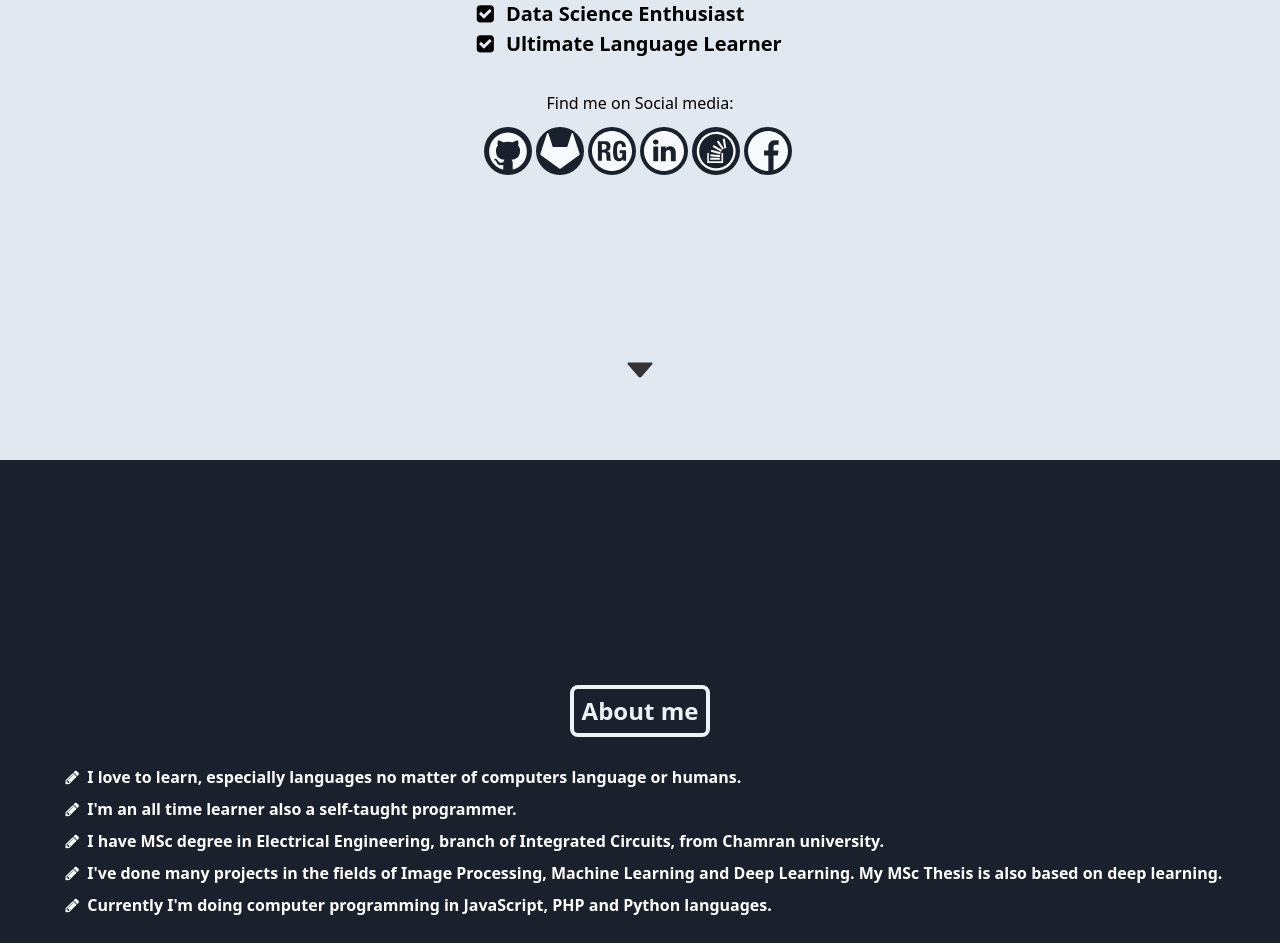
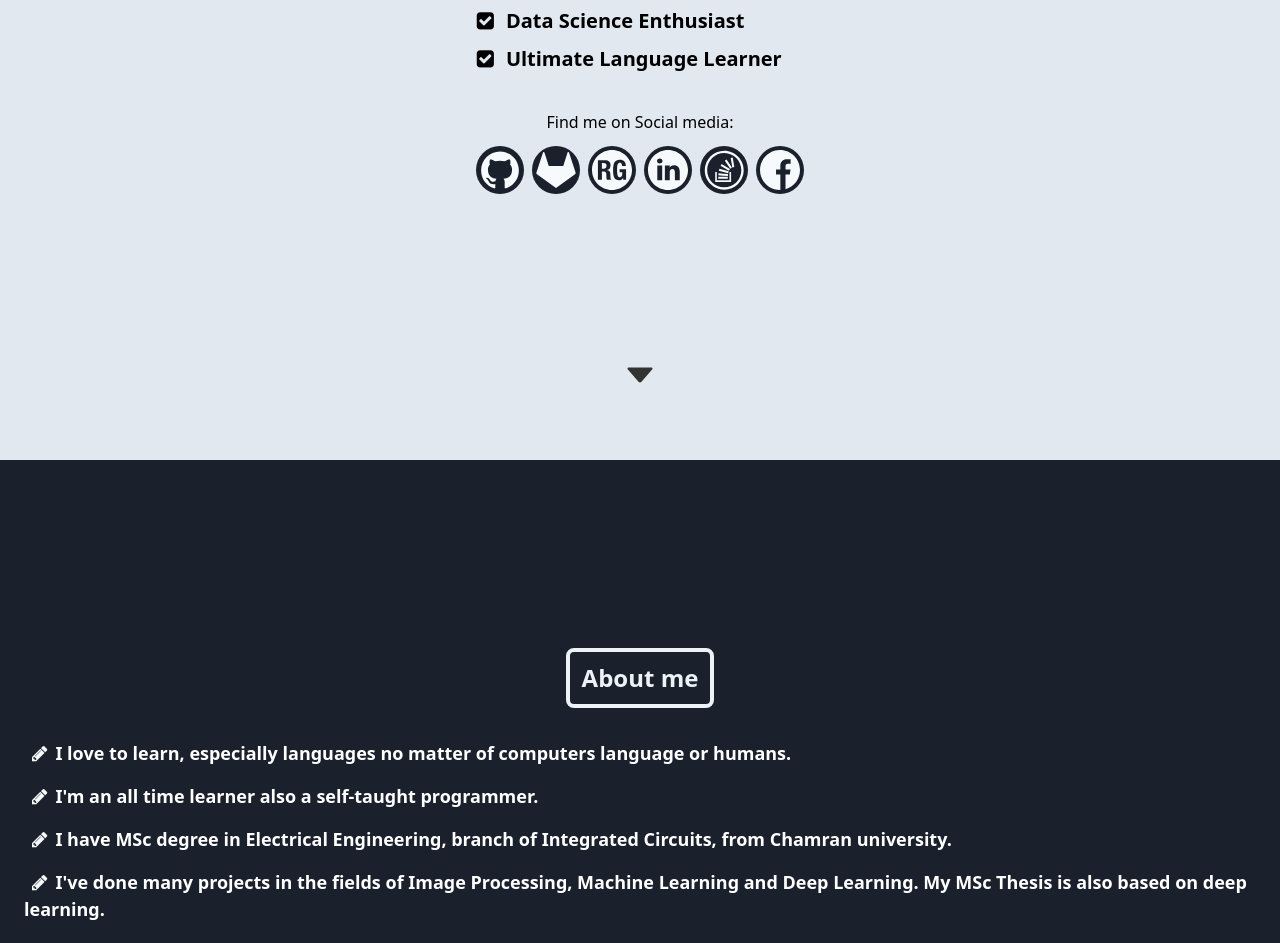
Before and after one commit to FarnaamSamadi/resume, a React (Create React App) app: page / in a window 1280 px wide. Shown: the part 420-1363 px from the top of the page. Built offline with nearby package versions, Linux system fonts and the light colour scheme.

Commit message:
Finish sm design

```diff
--- a/src/components/about.jsx
+++ b/src/components/about.jsx
@@ -20,16 +20,19 @@ const About = ({ lan }) => {
           className="flex flex-col justify-center items-center"
           style={{ flexGrow: 5 }}
         >
-          <h2 className="text-2xl font-bold mt-3 mb-6 border-4 rounded-lg py-1 px-2 w-28 text-gray-200 bg-gray-900 border-gray-200">
+          <h2 className="text-xl font-bold mt-3 mb-6 border-4 rounded-lg py-1 px-2 w-28 sm:py-2 sm:px-3 sm:text-2xl text-gray-200 bg-gray-900 border-gray-200">
             {about[lan].title}
           </h2>
           <div
             className={
-              lan === "fa" ? "text-right direction-rtl px-4" : "text-left px-4"
+              lan === "fa" ? "text-right direction-rtl px-6" : "text-left px-6"
             }
           >
             {Object.keys(about[lan].info).map(line => (
-              <p key={line} className="text-white font-semibold py-1">
+              <p
+                key={line}
+                className="text-white font-semibold py-1 sm:py-2 sm:text-lg"
+              >
                 <i
                   className="fa fa-pencil mx-2 text-gray-100"
                   aria-hidden="true"
--- a/src/components/introduction.jsx
+++ b/src/components/introduction.jsx
@@ -26,7 +26,9 @@ class Introduction extends Component {
               {mainInfo[lan].partThree.map(i => (
                 <div
                   key={i}
-                  className={lan === "fa" ? "text-right" : "text-left"}
+                  className={
+                    lan === "fa" ? "text-right sm:py-1" : "text-left sm:py-1"
+                  }
                 >
                   <i className="fa fa-check-square mx-3" aria-hidden="true"></i>
                   {i}
--- a/src/components/navItem.jsx
+++ b/src/components/navItem.jsx
@@ -9,7 +9,8 @@ const NavItem = ({ to, itemName }) => {
     "font-semibold",
     "px-2",
     "rounded",
-    "hover:bg-gray-700"
+    "hover:bg-gray-700",
+    "sm:text-lg"
   ];
 
   return (
--- a/src/components/navbar.jsx
+++ b/src/components/navbar.jsx
@@ -84,7 +84,7 @@ const Navbar = ({ onLanguageChange, lan, isOpen, toggleDropdown }) => {
         <div className=" cursor-pointer block px-2 mt-2 rounded hover:bg-gray-700 ">
           <button
             onClick={onLanguageChange}
-            className="font-semibold focus:outline-none"
+            className="font-semibold focus:outline-none sm:text-lg"
           >
             {lan === "en" ? "Change Language" : "عوض کردن زبان"}
           </button>
--- a/src/components/skill.jsx
+++ b/src/components/skill.jsx
@@ -16,9 +16,9 @@ class Skill extends Component {
 
     return (
       <div>
-        <div className="h-auto w-full mx-auto flex flex-col justify-center items-center text-center bg-gray-100 mb-6">
+        <div className="h-auto w-full mx-auto flex flex-col justify-center items-center text-center bg-gray-100 mb-6 ">
           <Element name="skills" className="element" />
-          <h2 className="text-2xl font-bold mt-3 mb-5 border-4 rounded-lg py-1 px-2 w-28 text-gray-900 bg-gray-200 border-gray-900">
+          <h2 className="text-xl font-bold mt-3 mb-5 border-4 rounded-lg py-1 px-2 w-28 sm:py-2 sm:px-3 sm:text-2xl text-gray-900 bg-gray-200 border-gray-900">
             {title[lan]}
           </h2>
           <table className="table-fixed border-4 mx-4 border-black">
--- a/src/components/socialIcon.jsx
+++ b/src/components/socialIcon.jsx
@@ -4,8 +4,8 @@ import iconFinder from "./icons/icons";
 const SocialIcon = ({ url, iconName }) => {
   return (
     <a href={url}>
-      <div className="bg-gray-900 rounded-full mr-1">
-        <div className="p-1 rounded-full overflow-hidden">
+      <div className="bg-gray-900 rounded-full mr-1 sm:mx-1">
+        <div className="p-1 rounded-full overflow-hidden ">
           {iconFinder(iconName, 40, "#f7fafc")}
         </div>
       </div>
```
